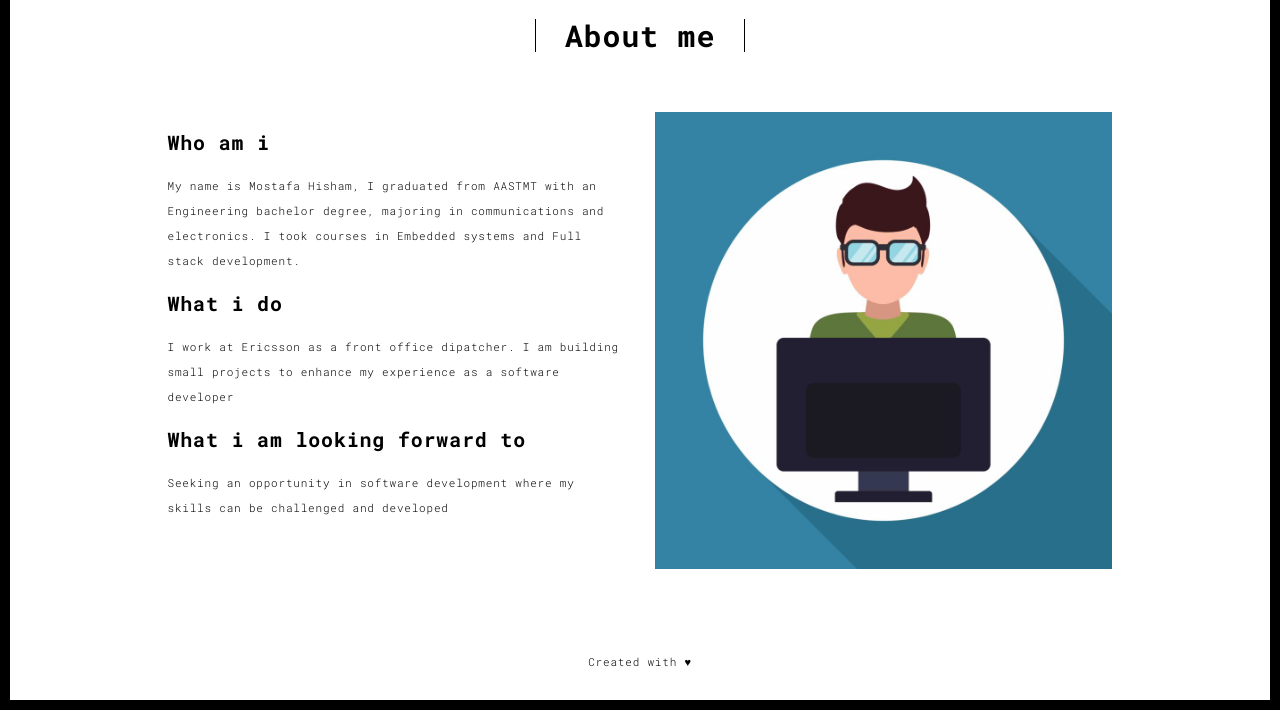
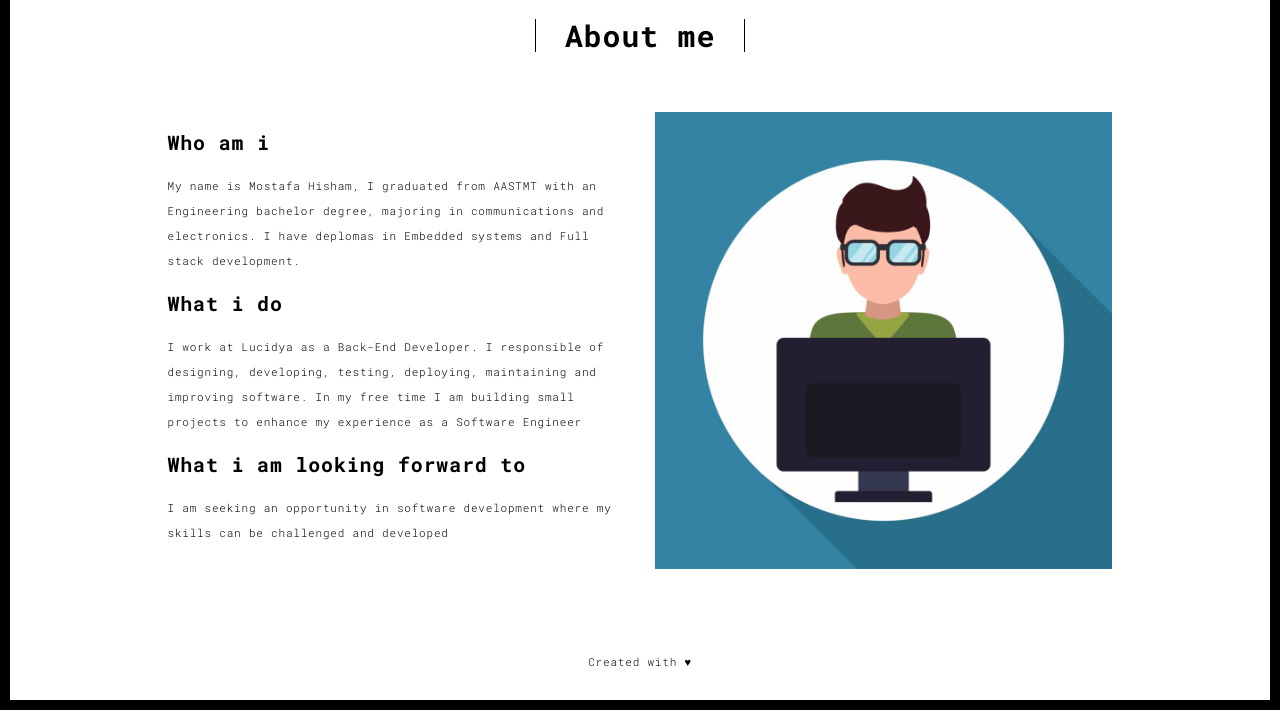
Before and after one commit to mostafahisham10/portfo, a Flask app: page /about.html in a window 1280 px wide. Shown: the part 90-800 px from the top of the page. Run offline with Flask 2, Linux system fonts and the light colour scheme; some libraries are stand-ins or nearby versions.

Commit message:
Updated About section

```diff
--- a/templates/about.html
+++ b/templates/about.html
@@ -66,12 +66,13 @@
                   <h3>Who am i</h3>
                   <p>My name is Mostafa Hisham, I graduated from AASTMT with an Engineering bachelor degree,
                     majoring in communications and electronics.
-                    I took courses in Embedded systems and Full stack development.</p>
+                    I have deplomas in Embedded systems and Full stack development.</p>
                   <h3>What i do</h3>
-                  <p>I work at Ericsson as a front office dipatcher. I am building small projects to enhance
-                    my experience as a software developer</p>
+                  <p>I work at Lucidya as a Back-End Developer. I responsible of designing, developing, testing,
+                    deploying, maintaining and improving software. In my free time I am building small projects to
+                    enhance my experience as a Software Engineer</p>
                   <h3>What i am looking forward to</h3>
-                  <p>Seeking an opportunity in software development where my skills can be challenged and
+                  <p>I am seeking an opportunity in software development where my skills can be challenged and
                     developed</p>
                 </div>
                 <div class="col-xs-12 col-md-6">
```
